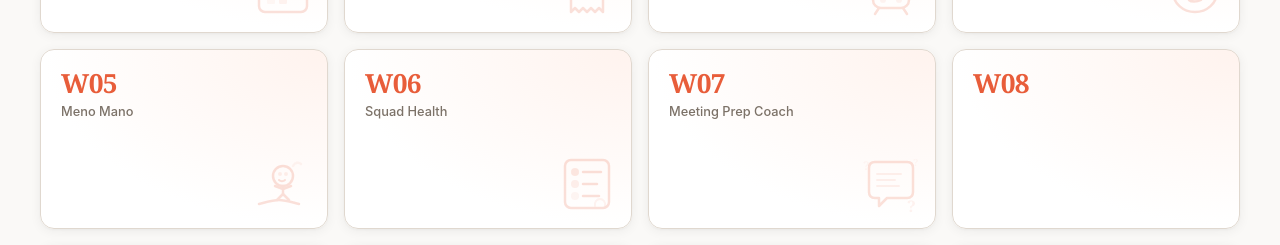
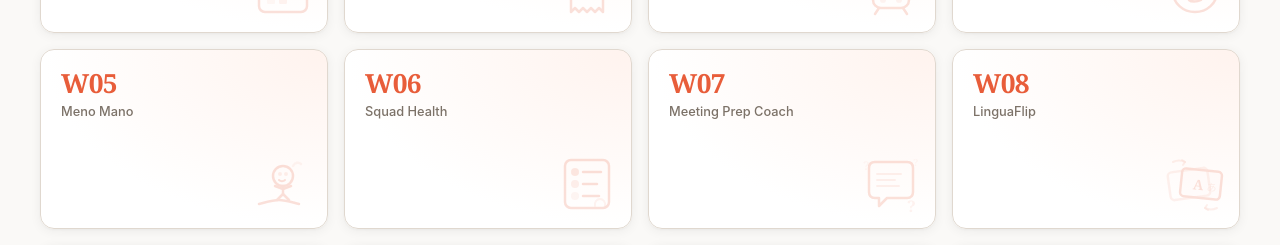
Before and after one commit to hayimpapa/week00-main-page, a React (Vite) app: page / in a window 1280 px wide. Shown: the part 800-1045 px from the top of the page. Built offline with nearby package versions, Linux system fonts and the light colour scheme.

Commit message:
Add Week 8: LinguaFlip flashcard app
Adds the LinguaFlip language flashcards app to the week 8 slot with a
flashcard-themed icon (overlapping cards with English/foreign-script glyphs).

https://claude.ai/code/session_01L3fXoBM1DhF3GFqiYP5rk4

```diff
--- a/src/App.tsx
+++ b/src/App.tsx
@@ -90,15 +90,24 @@ const weeks: Week[] = [
     live: true,
     liveDate: getWeekLiveDate(7),
   },
-  // Weeks 8–52: fill in title/description/url/githubUrl each week
-  ...Array.from({ length: 45 }, (_, i) => ({
-    week: i + 8,
+  {
+    week: 8,
+    title: 'LinguaFlip',
+    description: 'A minimal flashcard app for learning Indonesian with spaced repetition',
+    url: 'https://week08-language-flashcards.vercel.app/',
+    githubUrl: '',
+    live: true,
+    liveDate: getWeekLiveDate(8),
+  },
+  // Weeks 9–52: fill in title/description/url/githubUrl each week
+  ...Array.from({ length: 44 }, (_, i) => ({
+    week: i + 9,
     title: '',
     description: '',
     url: '',
     githubUrl: '',
     live: false,
-    liveDate: getWeekLiveDate(i + 8),
+    liveDate: getWeekLiveDate(i + 9),
   })),
 ]
 
@@ -280,6 +289,21 @@ function MeetingPrepIcon() {
   )
 }
 
+function FlashcardIcon() {
+  return (
+    <svg xmlns="http://www.w3.org/2000/svg" viewBox="0 0 64 64" fill="none" className="card-icon" aria-hidden="true">
+      <rect x="6" y="18" width="40" height="28" rx="4" stroke="currentColor" strokeWidth="2.5" transform="rotate(-8 26 32)" opacity="0.45" />
+      <rect x="18" y="18" width="40" height="28" rx="4" stroke="currentColor" strokeWidth="2.5" fill="currentColor" fillOpacity="0.06" transform="rotate(6 38 32)" />
+      <text x="30" y="38" fontSize="14" fontWeight="bold" fill="currentColor" fontFamily="Georgia, serif" transform="rotate(6 38 32)">A</text>
+      <text x="44" y="38" fontSize="10" fill="currentColor" opacity="0.55" fontFamily="Georgia, serif" transform="rotate(6 38 32)">あ</text>
+      <path d="M10 10c4-2 8-2 12 0" stroke="currentColor" strokeWidth="2" strokeLinecap="round" opacity="0.5" />
+      <path d="M22 10l-3-2M22 10l-2 3" stroke="currentColor" strokeWidth="2" strokeLinecap="round" opacity="0.5" />
+      <path d="M54 56c-4 2-8 2-12 0" stroke="currentColor" strokeWidth="2" strokeLinecap="round" opacity="0.5" />
+      <path d="M42 56l3 2M42 56l2-3" stroke="currentColor" strokeWidth="2" strokeLinecap="round" opacity="0.5" />
+    </svg>
+  )
+}
+
 function getCardIcon(weekNum: number) {
   switch (weekNum) {
     case 1: return <CalendarIcon />
@@ -289,6 +313,7 @@ function getCardIcon(weekNum: number) {
     case 5: return <MenoManoIcon />
     case 6: return <SquadHealthIcon />
     case 7: return <MeetingPrepIcon />
+    case 8: return <FlashcardIcon />
     default: return null
   }
 }
```
